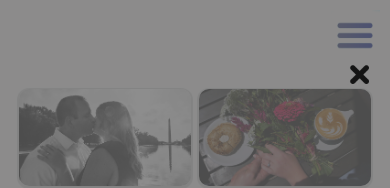
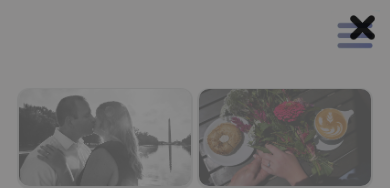
Before and after one commit to syneva-runyan/katie-and-brian, a React app: page /photos in a window 390 px wide. Both pictures are taken after a click on the element 105 px from the left and 137 px from the top of the page. Shown: the top 188 px of the page. Built offline with nearby package versions, Linux system fonts and the light colour scheme; what shuffle-array would draw is missing.

Commit message:
fixed modal overlay close

```diff
--- a/src/Components/MasonryGrid.css
+++ b/src/Components/MasonryGrid.css
@@ -111,7 +111,8 @@
 
 .modal-wrapper {
 	display: flex;
-    justify-content: center;
+	justify-content: center;
+	pointer-events: auto;
 }
 
 .modal-img {
@@ -128,6 +129,10 @@
 	overflow: none;
 }
 
+.ReactModal__Content--after-open {
+	pointer-events: none;
+}
+
 @media screen and (max-width: 450px) {
 	.masonry-container {
 		width: 100%;
@@ -135,9 +140,11 @@
 		padding-left: 15px;
 	}
 	.modal-close {
-		width: 50px;
-		height: 50px;
-		top: 50px;
+		background-size: cover;
+		width: 25px;
+		height: 25px;
+		top: 15px;
+		right: 15px;
 	}
 
 	.ReactModal__Content {
--- a/src/Components/MasonryGrid.jsx
+++ b/src/Components/MasonryGrid.jsx
@@ -70,7 +70,7 @@ function MasonryGrid({ breakPoints, images }) {
 				contentLabel="Example Modal"
 				shouldCloseOnOverlayClick
 			>
-				<Swipeable className="modal-wrapper" onSwipedLeft={decSelectedImg} onSwipedRight={incSelectedImg}>
+				<Swipeable className="modal-wrapper" onSwipedLeft={incSelectedImg} onSwipedRight={decSelectedImg}>
 					<button className="modal-close reset-button" onClick={closeModal}></button>
 					<img className="modal-img" alt="src" src={images[selectedImgIdx]}></img>
 					<button className="reset-button left-arrow" onClick={decSelectedImg}></button>
```
Also changed, not shown: src/images/close.png.
